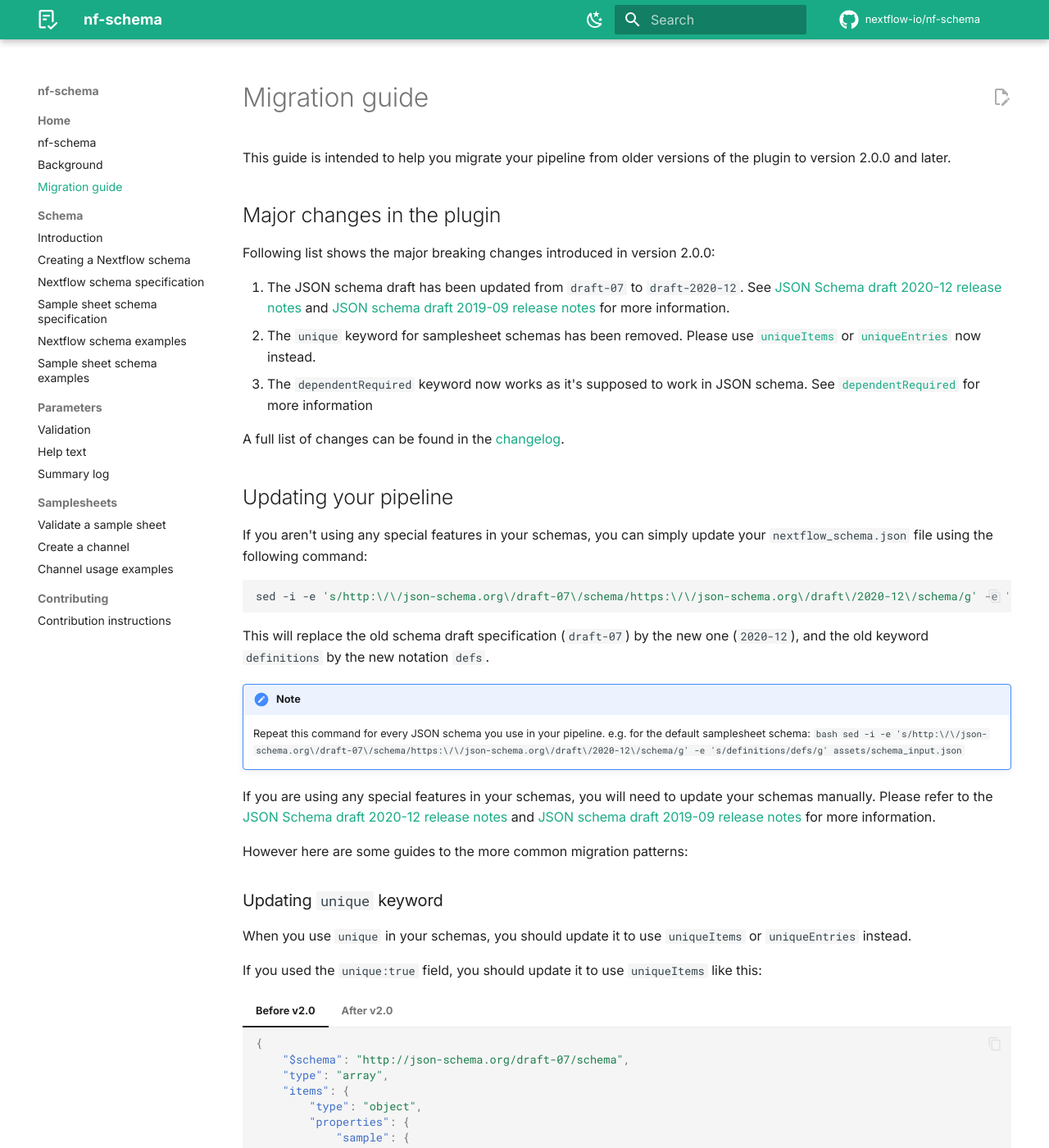
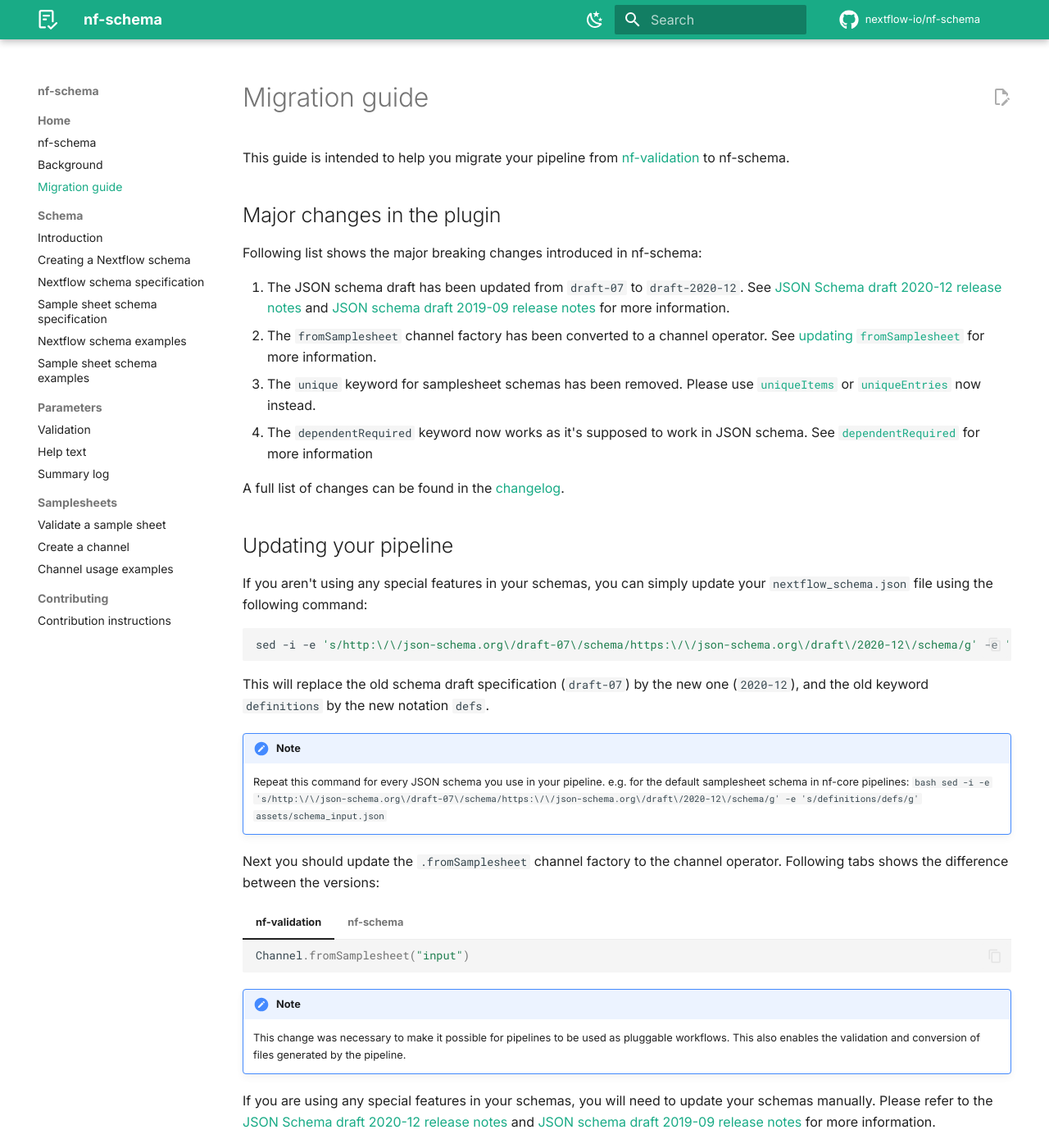
Before and after one commit to nextflow-io/nf-validation, an MkDocs documentation site: the page built from docs/migration_guide.md, in a window 1280 px wide and 1400 px high. Shown: the whole window at 82% size. Built offline with MkDocs 1.6.1 and Material for MkDocs 9.7.7, drawn with Linux system fonts in a browser that asks for light colours; plug-ins that fetch from the network failed and are left out; comment, search, counter and statistics services are not loaded; the version menu is left out; some of the changed text lies outside the part shown.

Commit message:
update docs with the changes

````diff
--- a/docs/migration_guide.md
+++ b/docs/migration_guide.md
@@ -1,21 +1,22 @@
 ---
 title: Migration guide
-description: Guide to migrate pipelines using nf-schema pre v2.0.0 to after v2.0.0
+description: Guide to migrate pipelines from nf-validation to nf-schema
 hide:
   - toc
 ---
 
 # Migration guide
 
-This guide is intended to help you migrate your pipeline from older versions of the plugin to version 2.0.0 and later.
+This guide is intended to help you migrate your pipeline from [nf-validation](https://github.com/nextflow-io/nf-validation) to nf-schema.
 
 ## Major changes in the plugin
 
-Following list shows the major breaking changes introduced in version 2.0.0:
+Following list shows the major breaking changes introduced in nf-schema:
 
 1. The JSON schema draft has been updated from `draft-07` to `draft-2020-12`. See [JSON Schema draft 2020-12 release notes](https://json-schema.org/draft/2020-12/release-notes) and [JSON schema draft 2019-09 release notes](https://json-schema.org/draft/2019-09/release-notes) for more information.
-2. The `unique` keyword for samplesheet schemas has been removed. Please use [`uniqueItems`](https://json-schema.org/understanding-json-schema/reference/array#uniqueItems) or [`uniqueEntries`](nextflow_schema/nextflow_schema_specification.md#uniqueentries) now instead.
-3. The `dependentRequired` keyword now works as it's supposed to work in JSON schema. See [`dependentRequired`](https://json-schema.org/understanding-json-schema/reference/conditionals#dependentRequired) for more information
+2. The `fromSamplesheet` channel factory has been converted to a channel operator. See [updating `fromSamplesheet`](#updating-fromsamplesheet) for more information.
+3. The `unique` keyword for samplesheet schemas has been removed. Please use [`uniqueItems`](https://json-schema.org/understanding-json-schema/reference/array#uniqueItems) or [`uniqueEntries`](nextflow_schema/nextflow_schema_specification.md#uniqueentries) now instead.
+4. The `dependentRequired` keyword now works as it's supposed to work in JSON schema. See [`dependentRequired`](https://json-schema.org/understanding-json-schema/reference/conditionals#dependentRequired) for more information
 
 A full list of changes can be found in the [changelog](https://github.com/nextflow-io/nf-schema/blob/master/CHANGELOG.md).
 
@@ -31,8 +32,26 @@ This will replace the old schema draft specification (`draft-07`) by the new one
 
 !!! note
 
-    Repeat this command for every JSON schema you use in your pipeline. e.g. for the default samplesheet schema:
+    Repeat this command for every JSON schema you use in your pipeline. e.g. for the default samplesheet schema in nf-core pipelines:
     `bash sed -i -e 's/http:\/\/json-schema.org\/draft-07\/schema/https:\/\/json-schema.org\/draft\/2020-12\/schema/g' -e 's/definitions/defs/g' assets/schema_input.json `
+
+Next you should update the `.fromSamplesheet` channel factory to the channel operator. Following tabs shows the difference between the versions:
+
+=== "nf-validation"
+
+    ```groovy
+    Channel.fromSamplesheet("input")
+    ```
+
+=== "nf-schema"
+
+    ```groovy
+    Channel.of(params.input).fromSamplesheet("path/to/samplesheet/schema")
+    ```
+
+!!! note
+
+    This change was necessary to make it possible for pipelines to be used as pluggable workflows. This also enables the validation and conversion of files generated by the pipeline.
 
 If you are using any special features in your schemas, you will need to update your schemas manually. Please refer to the [JSON Schema draft 2020-12 release notes](https://json-schema.org/draft/2020-12/release-notes) and [JSON schema draft 2019-09 release notes](https://json-schema.org/draft/2019-09/release-notes) for more information.
 
@@ -44,7 +63,7 @@ When you use `unique` in your schemas, you should update it to use `uniqueItems`
 
 If you used the `unique:true` field, you should update it to use `uniqueItems` like this:
 
-=== "Before v2.0"
+=== "nf-validation"
 
     ```json hl_lines="9"
     {
@@ -62,7 +81,7 @@ If you used the `unique:true` field, you should update it to use `uniqueItems` l
     }
     ```
 
-=== "After v2.0"
+=== "nf-schema"
 
     ```json hl_lines="12"
     {
@@ -82,7 +101,7 @@ If you used the `unique:true` field, you should update it to use `uniqueItems` l
 
 If you used the `unique: ["field1", "field2"]` field, you should update it to use `uniqueEntries` like this:
 
-=== "Before v2.0"
+=== "nf-validation"
 
     ```json hl_lines="9"
     {
@@ -100,7 +119,7 @@ If you used the `unique: ["field1", "field2"]` field, you should update it to us
     }
     ```
 
-=== "After v2.0"
+=== "nf-schema"
 
     ```json hl_lines="12"
     {
@@ -122,7 +141,7 @@ If you used the `unique: ["field1", "field2"]` field, you should update it to us
 
 When you use `dependentRequired` in your schemas, you should update it like this:
 
-=== "Before v2.0"
+=== "nf-validation"
 
     ```json hl_lines="12"
     {
@@ -142,7 +161,7 @@ When you use `dependentRequired` in your schemas, you should update it like this
     }
     ```
 
-=== "After v2.0"
+=== "nf-schema"
 
     ```json hl_lines="14 15 16"
     {
````
Also changed, not shown: CHANGELOG.md (+3 -133 lines), README.md (+3 -4 lines), docs/background.md (+2 -0 lines), docs/nextflow_schema/create_schema.md (+2 -0 lines), docs/samplesheets/examples.md (+6 -6 lines), docs/samplesheets/fromSamplesheet.md (+6 -41 lines), docs/samplesheets/samplesheetToList.md (added, +24 -0 lines), docs/samplesheets/validate_sample_sheet.md (+4 -0 lines), 9 other files.
